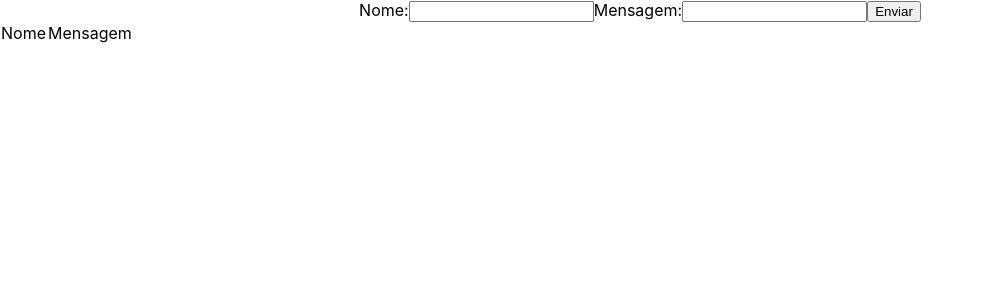
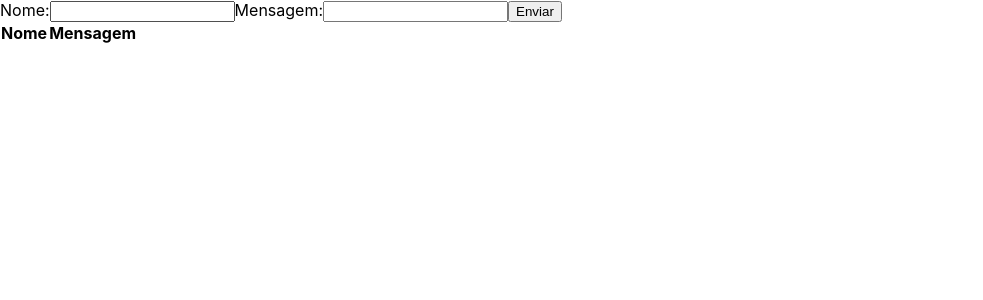
Before and after one commit to monique1087/challenge_trainee_frontend, a React (Create React App) app: page / in a window 1280 px wide. Shown: the top 300 px of the page, without its empty margins (0-983 px from the left). Built offline with nearby package versions, Linux system fonts and the light colour scheme.

Commit message:
tentando arrumar o form e a lista

```diff
--- a/src/App.js
+++ b/src/App.js
@@ -2,17 +2,21 @@ import React from 'react';
 //import logo from './logo.svg';
 import './App.css';
 import Form from './components/Form';
-import Mae from './components/Mae';
 import Lista from './components/Lista'
 
-function App() {
-  return (
-    <div className="App">
-      <Form/>
-      <Mae/>
-      <Lista/>
-    </div>
-  );
+export default class App extends React.Component {
+
+  constructor(props) {
+      super(props);
+      this.state = {Nome:'', Monique:''}
+  }
+
+  render(){
+      return (
+          <div>
+              <Form />
+              <Lista handleSubmit={this.props.array}/>
+          </div>
+      )
+  }
 }
-
-export default App;
--- a/src/components/Form.js
+++ b/src/components/Form.js
@@ -1,25 +1,15 @@
 import React from 'react';
-import './Mae'
+//import './Mae'
 
 export default class Form extends React.Component {
     constructor(props) {
       super(props);
-      this.state = {nome: ''};
+      this.state = {Nome: ''};
+      this.state = {Mensagem:''};
 
-      this.handleChange = this.handleChange.bind(this);
-      this.handleSubmit = this.handleSubmit.bind(this);
-
-      this.state = {mensagem:''};
-
-      this.handleChange = this.handleChange.bind(this);
-      this.handleSubmit = this.handleSubmit.bind(this);
 
     }
 
-    handleChange(event) {
-      this.setState({nome: event.target.nome});
-      this.setState({mensagem: event.target.mensagem})
-    }
 
     handleSubmit(event) {
       event.preventDefault();
--- a/src/components/Lista.js
+++ b/src/components/Lista.js
@@ -1,20 +1,20 @@
 import React from 'react';
-//import Mae from './Mae'
 
 
 export default class Lista extends React.Component {
     constructor(props){
         super(props);
-        this.state = {nome:''}
-        this.state = {mensagem: ''}
+        this.state = [{props}];
     }
 
 
-    render(){
+    render(props){
         return (
             <div>
-                <th>{this.setState.nome}</th>
-                <th>{this.setState.mensagem}</th>
+
+                <th>Nome</th>
+                <th>Mensagem</th>
+
             </div>
         )
 
--- a/src/components/Mae.js
+++ /dev/null
@@ -1,20 +0,0 @@
-import React from 'react';
-
-
-export default class Mae extends React.Component {
-
-    constructor(props) {
-        super(props);
-        this.state = {nome: ''}
-        this.state = {mensagem: ''}
-    }
-
-    render(){
-        return (
-            <div>
-            <td>Nome {this.props.nome}</td>
-            <td>Mensagem {this.props.mensagem}</td>
-            </div>
-        )
-    }
-}
```
